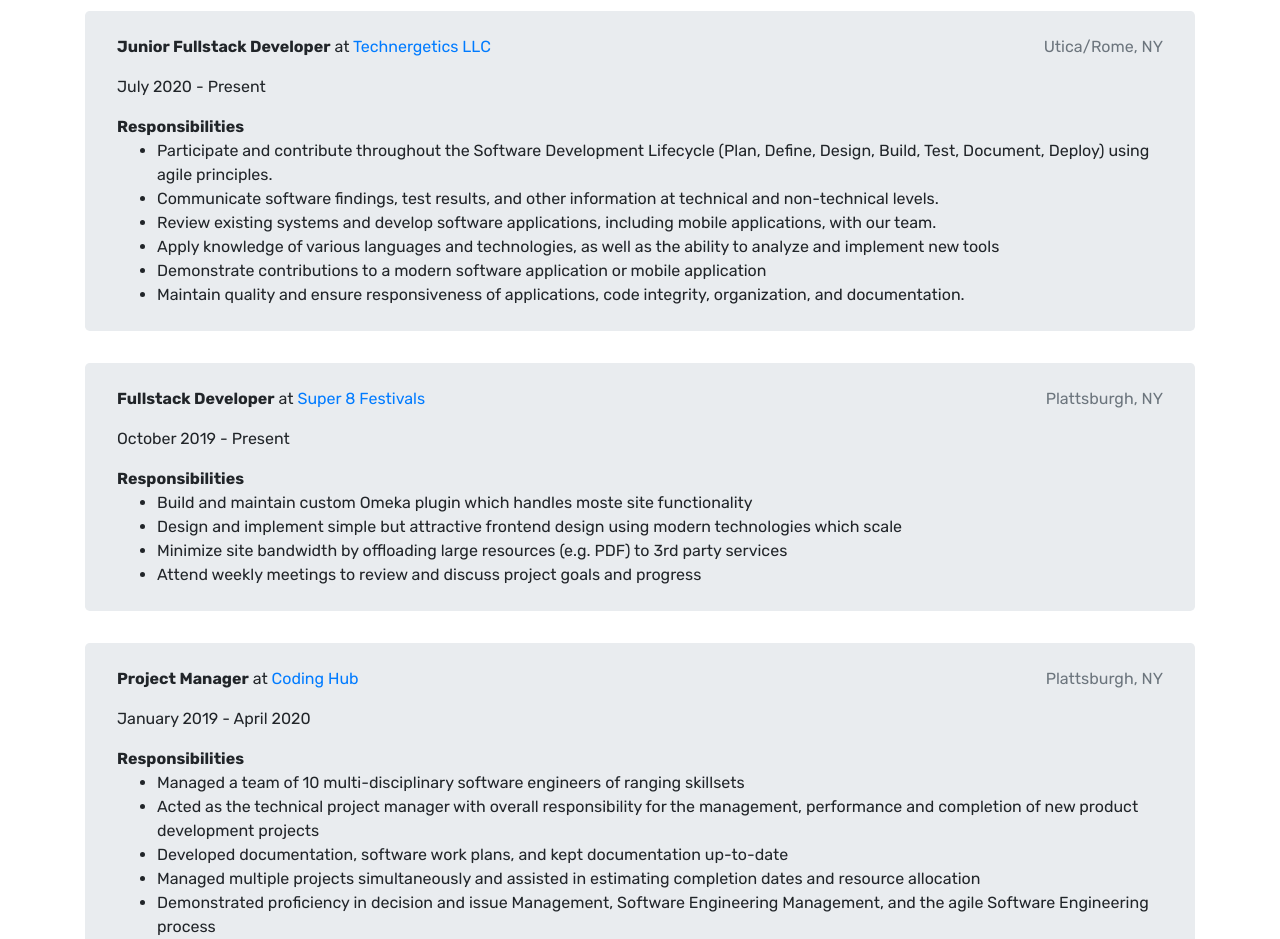
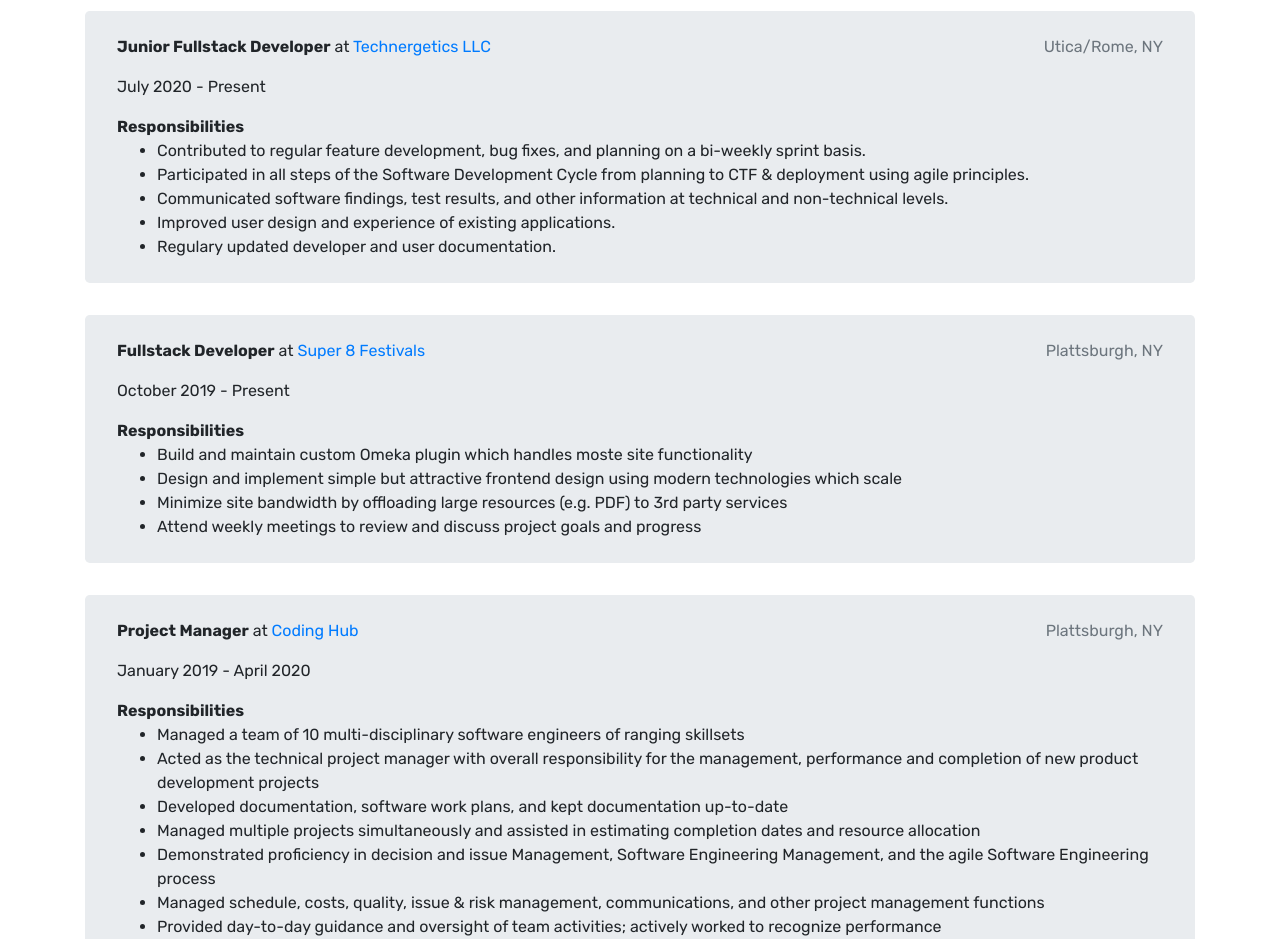
Before and after one commit to MichaelGatesDev/michaelgatesdev.github.io, a React (Create React App) app: page /#/ in a window 1280 px wide. Shown: the part 1400-2339 px from the top of the page. Built offline with nearby package versions, Linux system fonts and the light colour scheme.

Commit message:
Update duties

```diff
--- a/src/sections/HomeSection/index.tsx
+++ b/src/sections/HomeSection/index.tsx
@@ -231,12 +231,11 @@
                 location="Utica/Rome, NY"
                 startDate="July 2020"
                 duties={[
-                  "Participate and contribute throughout the Software Development Lifecycle (Plan, Define, Design, Build, Test, Document, Deploy) using agile principles.",
-                  "Communicate software findings, test results, and other information at technical and non-technical levels.",
-                  "Review existing systems and develop software applications, including mobile applications, with our team.",
-                  "Apply knowledge of various languages and technologies, as well as the ability to analyze and implement new tools",
-                  "Demonstrate contributions to a modern software application or mobile application",
-                  "Maintain quality and ensure responsiveness of applications, code integrity, organization, and documentation.",
+                  "Contributed to regular feature development, bug fixes, and planning on a bi-weekly sprint basis.",
+                  "Participated in all steps of the Software Development Cycle from planning to CTF & deployment using agile principles.",
+                  "Communicated software findings, test results, and other information at technical and non-technical levels.",
+                  "Improved user design and experience of existing applications.",
+                  "Regulary updated developer and user documentation.",
                 ]}
               />
               <Job
```
